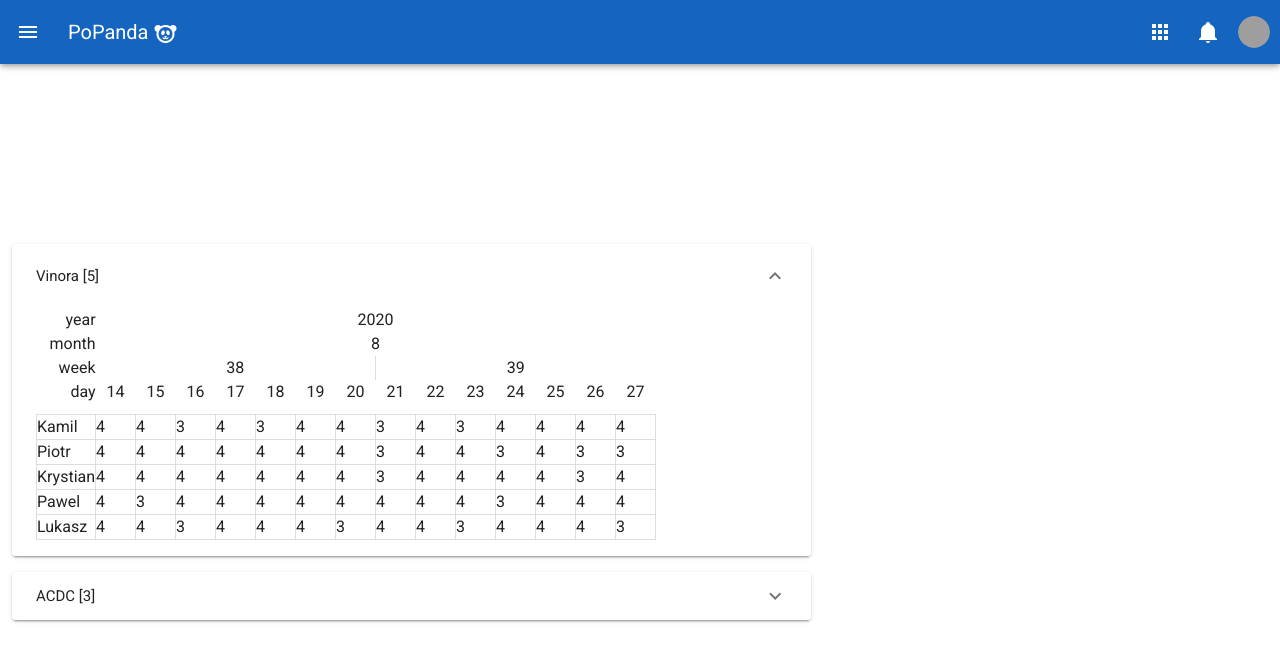
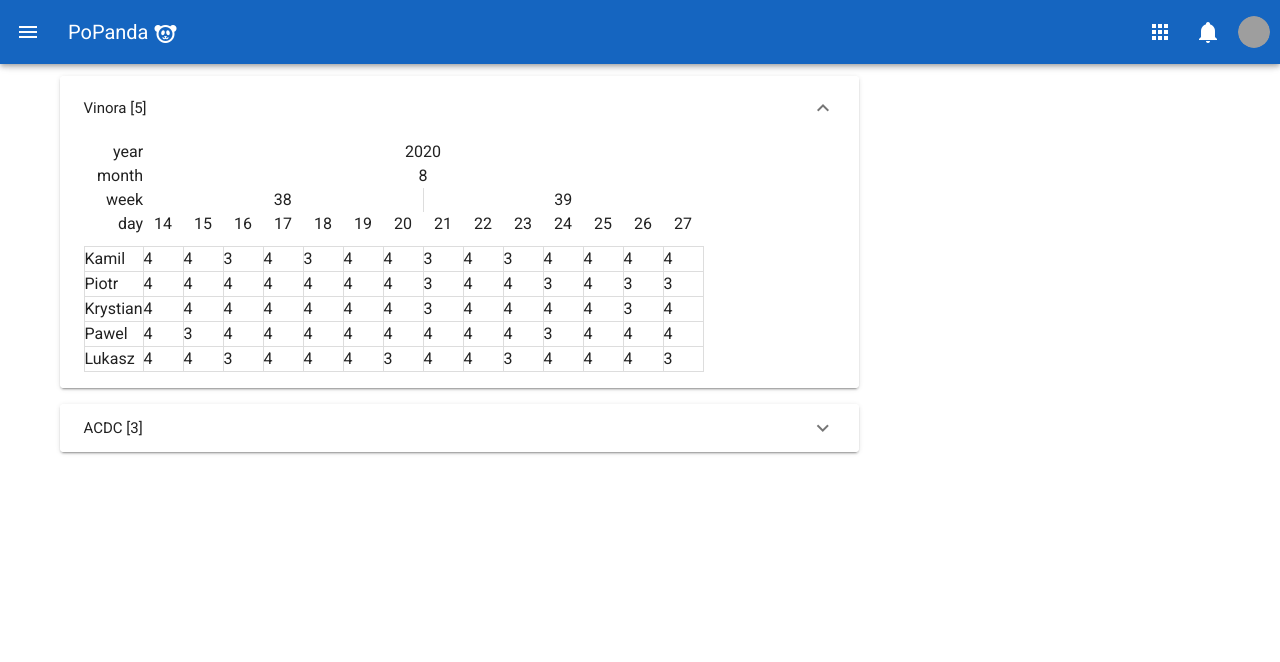
Before and after one commit to reg0/popanda, a Vue app: page / in a window 1280 px wide. Shown: the top 662 px of the page. Built offline with nearby package versions, Linux system fonts and the light colour scheme; grey boxes are pictures that could not be loaded.

Commit message:
moved content to top

```diff
--- a/src/layouts/MainLayout.vue
+++ b/src/layouts/MainLayout.vue
@@ -91,8 +91,7 @@
     </v-app-bar>
     <v-main>
       <v-container
-        class="fill-height"
-        fluid
+        class="fill-height align-content-start"
       >
         <slot />
       </v-container>
```
